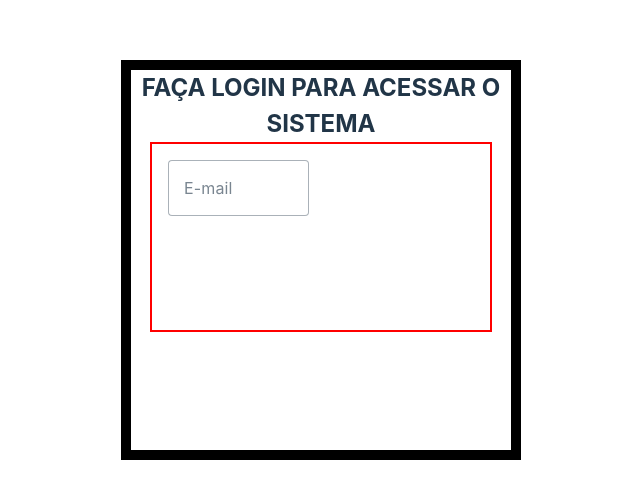
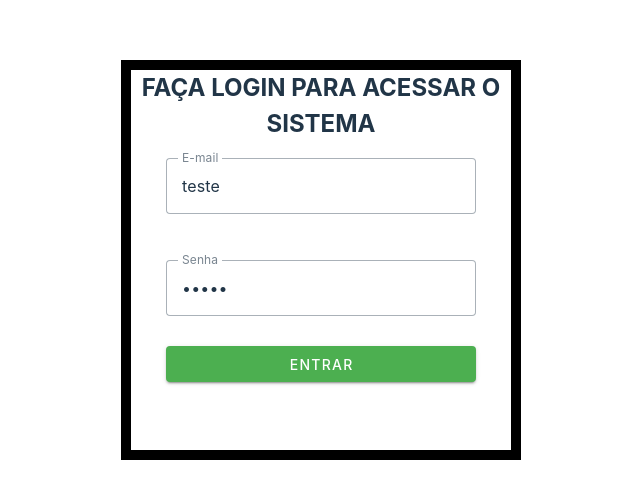
Before and after one commit to Lucaseduardo20/to-do-list-frontend-vuets, a Vue app: page / in a window 1280 px wide. Shown: the part 140-638 px from the top of the page, without its empty margins (319-959 px from the left). Built offline with nearby package versions, Linux system fonts and the light colour scheme.

Commit message:
feat: implementação do formulário dinâmico via props

```diff
--- a/src/components/LoginForm.vue
+++ b/src/components/LoginForm.vue
@@ -1,33 +1,44 @@
 <script setup lang="ts">
 import { defineProps } from 'vue';
 import Credentials from '../models/user';
+import { Form } from '../types/Form'
 
 const props = defineProps({
     credentials: {
         type: Object as () => Credentials,
         default: ''
+    },
+    form: {
+        type: Object as () => Form,
+        default: []
     }
 })
+
+console.log(props.form)
 
 </script>
 
 <template>
-    <v-form id="form">
+    <v-form @submit.prevent="props.form.handleSubmit" id="form">
         <v-container>
-            <v-row>
-                <v-col cols="12" sm="6">
-                    <v-text-field variant="outlined" label="E-mail" :modelValue="props.credentials.email" ></v-text-field>
+            <v-row v-for="item in props.form.fields">
+                <v-col :cols="item.cols">
+                    <v-text-field :id="item.id" variant="outlined" :label="item.label" :type="item.type"
+                        :modelValue="item.model"></v-text-field>
                 </v-col>
             </v-row>
+            <v-btn color="success" class="mt-2" text="ENTRAR" type="submit" block></v-btn>
         </v-container>
     </v-form>
 </template>
 
 <style scoped>
-    #form {
-        border: 2px solid red;
-        width: 90%;
-        height: 50%;
-    }
+#form {
+    width: 90%;
+    height: 50%;
+}
 
+.field {
+    width: 100%;
+}
 </style>
--- a/src/main.ts
+++ b/src/main.ts
@@ -3,7 +3,6 @@ import './style.css'
 import App from './App.vue'
 
 // Vuetify
-
 import 'vuetify/styles'
 import { createVuetify } from 'vuetify'
 import * as components from 'vuetify/components'
--- /dev/null
+++ b/src/types/Form.ts
@@ -0,0 +1,12 @@
+export interface Form {
+    fields: Array<Fields>;
+    handleSubmit?: Function | void;
+}
+
+export interface Fields {
+    label: string;
+    type: string;
+    id: string;
+    model: string;
+    cols: number;
+}
--- a/src/views/Login.vue
+++ b/src/views/Login.vue
@@ -1,16 +1,34 @@
 <script setup lang="ts">
 // import { User } from '../models/user';
 import LoginForm from '../components/LoginForm.vue';
+import {Form} from '../types/Form';
 
-// const props = defineProps({
-// })
+const form: Form = {
+    fields: [
+        {
+            label: 'E-mail',
+            type: 'text',
+            id: 'email',
+            model: 'teste',
+            cols: 12
+        },
+        {
+            label: 'Senha',
+            type: 'password',
+            id: 'password',
+            model: 'teste',
+            cols: 12
+        }
+    ],
+    handleSubmit: () => {console.log('bateu')}
+}
 
 </script>
 
 <template>
     <section id="login-container">
         <h2>FAÇA LOGIN PARA ACESSAR O SISTEMA</h2>
-        <LoginForm></LoginForm>
+        <LoginForm :form="form"></LoginForm>
     </section>
 </template>
 
```
Lines whose indentation alone changed are shown as unchanged.
